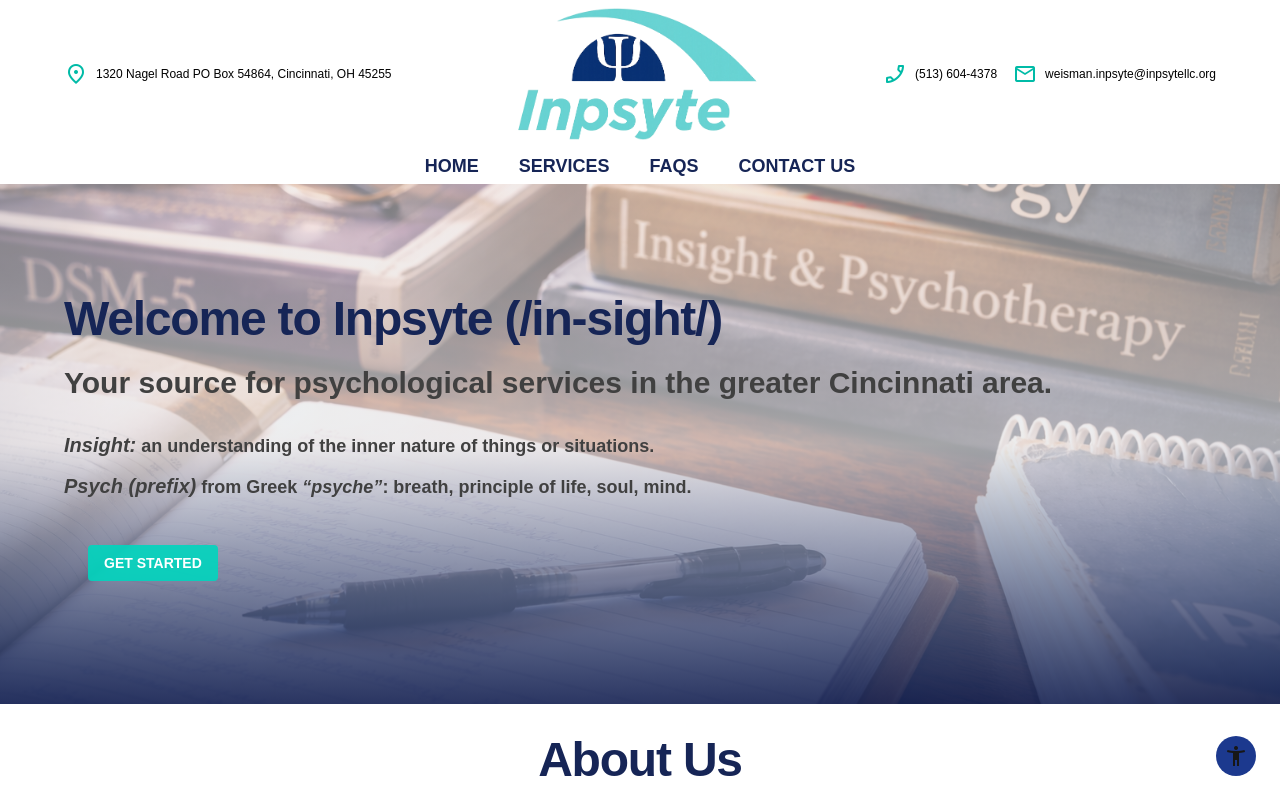
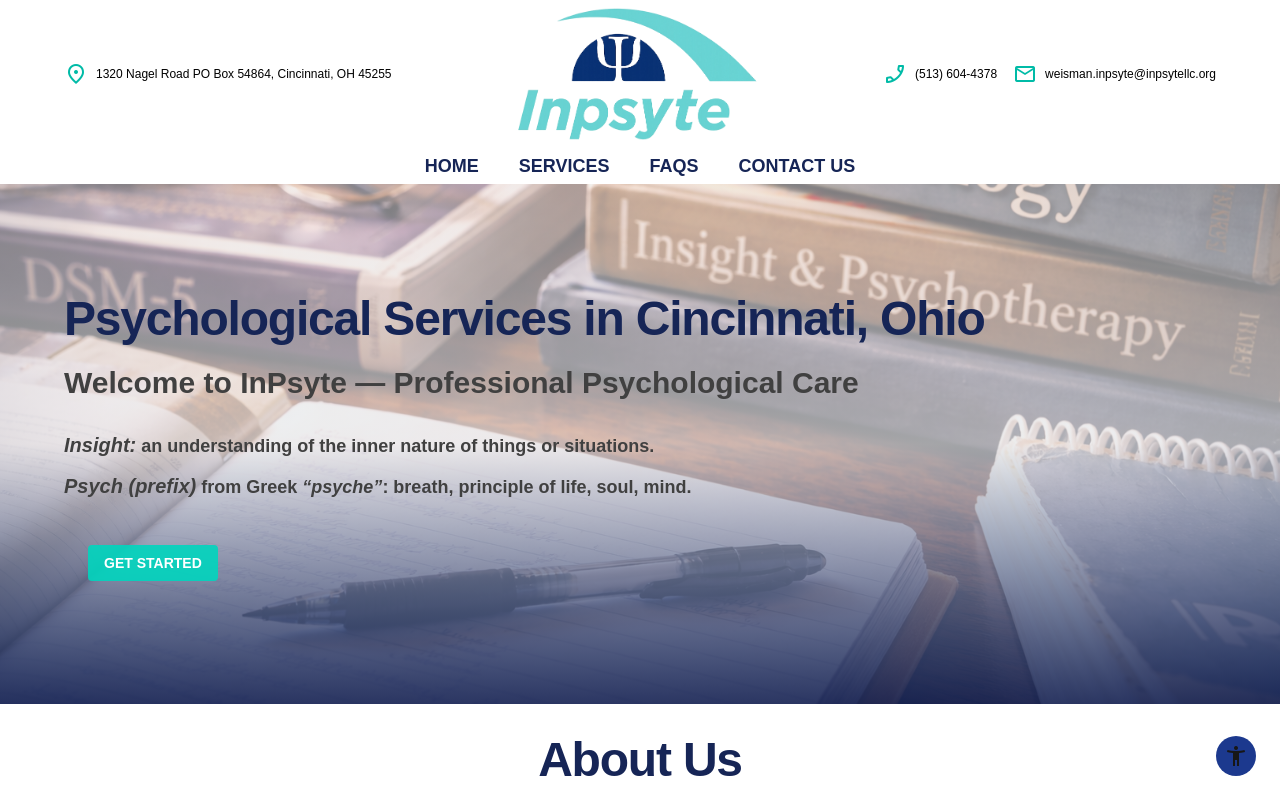
Before and after one commit to Inpsyte-LLC/primary-site, a Next.js app: page / in a window 1280 px wide. Shown: the top 800 px of the page. Built offline with nearby package versions, Linux system fonts and the light colour scheme; a web font is replaced by a local one.

Commit message:
SEO improvements

```diff
--- a/app/layout.tsx
+++ b/app/layout.tsx
@@ -15,9 +15,30 @@ const geistMono = Geist_Mono({
   variable: "--font-mono",
 });
 
+
 export const metadata: Metadata = {
-  title: "Inpsyte",
-  description: "Psychological services in the greater Cincinnati area",
+  metadataBase: new URL("https://inpsytellc.org"),
+  title: "Psychological Services in Cincinnati, OH | InPsyte LLC",
+  description:
+    "Professional psychological services in Cincinnati, Ohio. InPsyte LLC provides expert psychological care and support.",
+  keywords: [
+    "psychologist Cincinnati",
+    "psychological services Cincinnati",
+    "therapy Cincinnati Ohio",
+    "mental health Cincinnati",
+  ],
+  alternates: {
+    canonical: "/",
+  },
+  openGraph: {
+    title: "Psychological Services in Cincinnati, OH | InPsyte LLC",
+    description:
+      "Professional psychological services in Cincinnati, Ohio. InPsyte LLC provides expert psychological care and support.",
+    url: "https://inpsytellc.org",
+    siteName: "InPsyte LLC",
+    locale: "en_US",
+    type: "website",
+  },
 };
 
 export default function RootLayout({
--- a/components/Footer.tsx
+++ b/components/Footer.tsx
@@ -21,7 +21,7 @@ const Footer = (props: Props) => {
               />
             </div>
             <p className="mt-4 text-sm text-white/80 uppercase">
-              Your source for psychological services in the greater Cincinnati area.
+              Providing professional psychological services to individuals and families in the Cincinnati area.
             </p>
           </div>
 
--- a/components/HomeClient.tsx
+++ b/components/HomeClient.tsx
@@ -29,9 +29,9 @@ function NavBar() {
 
 function Hero() {
   return (
-    <section className="relative" aria-label="Hero">
+    <section className="relative" aria-label="Psychological services in Cincinnati">
       <div className="relative h-[420px] w-full md:h-[520px]">
-        <Image src="/hero_1.png" alt="Insight and Psychotherapy Books with Notebook" fill className="object-cover" priority />
+        <Image src="/hero_1.png" alt="Psychological services and therapy resources in Cincinnati Ohio" fill className="object-cover" priority />
         {/* Professional vertical gradient overlay */}
         <div className="absolute inset-0 bg-gradient-to-b
             from-gray-200/50
@@ -44,13 +44,14 @@ function Hero() {
       <div className="absolute inset-0 flex items-center px-2">
         <div className="mx-auto w-full max-w-6xl container-px">
           <div className=" text-blue-950 w-full">
+
             <h1 className="text-4xl font-extrabold tracking-tight sm:text-5xl w-full">
-              Welcome to Inpsyte (/in-sight/)
+              Psychological Services in Cincinnati, Ohio
             </h1>
 
-            <p className="mt-4 text-lg leading-relaxed text-neutral-700 sm:text-3xl font-semibold text-strong">
-              Your source for psychological services in the greater Cincinnati area.
-            </p>
+            <h2 className="mt-4 text-lg leading-relaxed text-neutral-700 sm:text-3xl font-semibold text-strong">
+              Welcome to InPsyte — Professional Psychological Care
+            </h2>
 
             <div className="mt-6 space-y-3 text-neutral-700 font-semibold text-lg">
               <p>
@@ -62,7 +63,9 @@ function Hero() {
                 from Greek <span className="italic">“psyche”</span>: breath, principle of life, soul, mind.
               </p>
             </div>
-
+            <p className="sr-only">
+              Licensed psychologist providing psychological services in Cincinnati, Ohio.
+            </p>
             <div className="mt-8">
               <Link
                 href="#contact"
```
